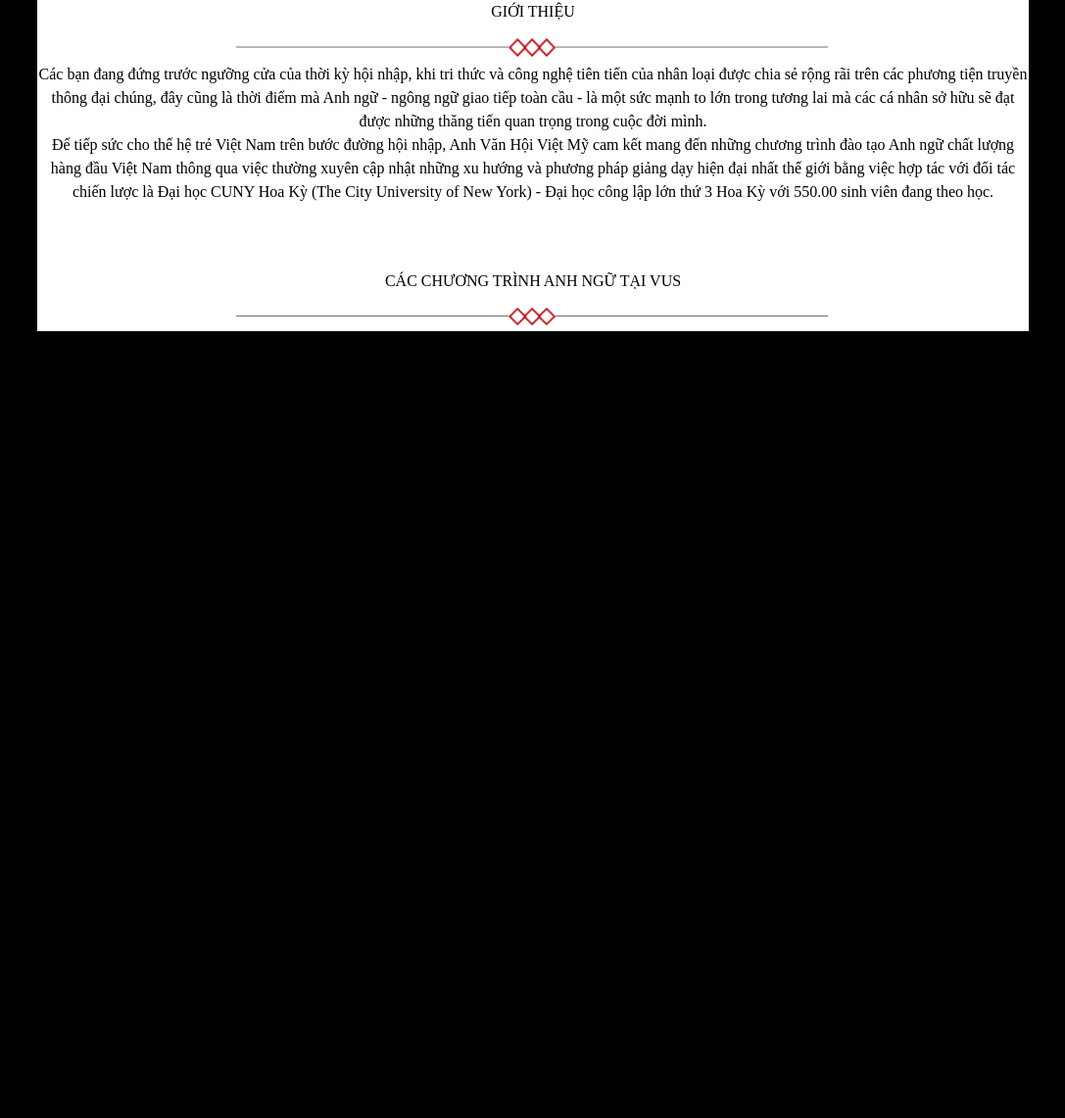
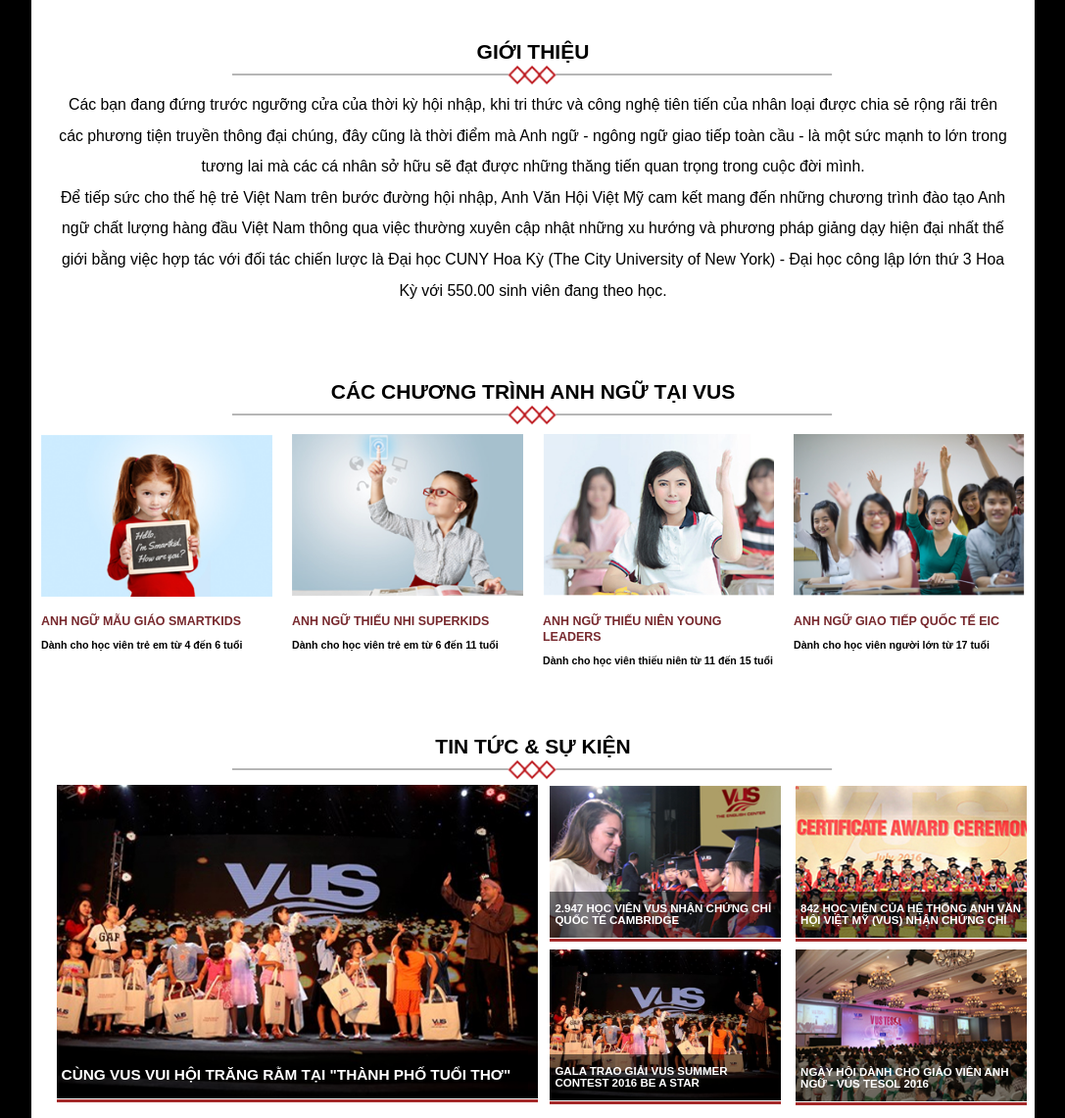
Before and after one commit to anhnd1995/FE-Cybersoft-Assignment2, a plain HTML site: page index.html in a window 1280 px wide. Shown: the part 513-1654 px from the top of the page at 98% size, without its empty margins (96-1183 px from the left). Before the commit the page ends 851 px from the top, so only its background shows below. Drawn offline with Linux system fonts and the light colour scheme.

Commit message:
Final commit. Finished assignment

```diff
--- a/index.html
+++ b/index.html
@@ -10,9 +10,9 @@
     <div class="container">
         <!-- Logo and banner -->
         <div class="header">
-        <img src="./asset/logo.png" alt="VUS Logo" id="header__logo">
-        <img src="./asset/slogan.png" alt="VUS Slogan" id="header__slogan">
-    </div>
+            <img src="./asset/logo.png" alt="VUS Logo" id="header__logo">
+            <img src="./asset/slogan.png" alt="VUS Slogan" id="header__slogan">
+        </div>
         <hr>
 
 
@@ -40,23 +40,122 @@
 
         <!-- Introduction -->
         <div class="title introduction">
-            <p>GIỚI THIỆU</p>
+            <b>GIỚI THIỆU</b><br>
             <img id="line" src="./asset/line.png" alt="line seperation">
             <p id="inrtroduction__paragraph">Các bạn đang đứng trước ngưỡng cửa của thời kỳ hội nhập, khi tri thức và công nghệ tiên tiến của nhân loại được chia sẻ rộng rãi trên các phương tiện truyền thông đại chúng, đây cũng là thời điểm mà Anh ngữ - ngông ngữ giao tiếp toàn cầu - là một sức mạnh to lớn trong tương lai mà các cá nhân sở hữu sẽ đạt được những thăng tiến quan trọng trong cuộc đời mình. <br>
             Để tiếp sức cho thế hệ trẻ Việt Nam trên bước đường hội nhập, Anh Văn Hội Việt Mỹ cam kết mang đến những chương trình đào tạo Anh ngữ chất lượng hàng đầu Việt Nam thông qua việc thường xuyên cập nhật những xu hướng và phương pháp giảng dạy hiện đại nhất thế giới bằng việc hợp tác với đối tác chiến lược là Đại học CUNY Hoa Kỳ (The City University of New York) - Đại học công lập lớn thứ 3 Hoa Kỳ với 550.00 sinh viên đang theo học.
             </p>
-            <br><br><br>
+            <br>
         </div>
 
 
         <!-- Program -->
         <div class="title program">
-            <p>CÁC CHƯƠNG TRÌNH ANH NGỮ TẠI VUS</p>
+            <b>CÁC CHƯƠNG TRÌNH ANH NGỮ TẠI VUS</b><br>
             <img id="line" src="./asset/line.png" alt="line seperation">
+            <div class="program__content">
+                <div class="program__content__item">
+                    <div class="program__content__img">
+                        <img src="./asset/chuong_trinh_1.png" alt="">
+                    </div>
+                    <div class="program__content__context">
+                        <b>ANH NGỮ MẪU GIÁO SMARTKIDS</b>
+                        <p>Dành cho học viên trẻ em từ 4 đến 6 tuổi</p>
+                    </div>
+                </div>
+
+                <div class="program__content__item">
+                    <div class="program__content__img">
+                        <img src="./asset/chuong_trinh_2.png" alt="">
+                    </div>
+                    <div class="program__content__context">
+                        <b>ANH NGỮ THIẾU NHI SUPERKIDS</b>
+                        <p>Dành cho học viên trẻ em từ 6 đến 11 tuổi</p>
+                    </div>
+                </div>
+
+                <div class="program__content__item">
+                    <div class="program__content__img">
+                        <img src="./asset/chuong_trinh_3.png" alt="">
+                    </div>
+                    <div class="program__content__context">
+                        <b>ANH NGỮ THIẾU NIÊN YOUNG LEADERS</b>
+                        <p>Dành cho học viên thiếu niên từ 11 đến 15 tuổi</p>
+                    </div>
+                </div>
+
+                <div class="program__content__item">
+                    <div class="program__content__img">
+                        <img src="./asset/chuong_trinh_4.png" alt="">
+                    </div>
+                    <div class="program__content__context">
+                        <b>ANH NGỮ GIAO TIẾP QUỐC TẾ EIC</b>
+                        <p>Dành cho học viên người lớn từ 17 tuổi</p>
+                    </div>
+                </div>
+            </div>
         </div>
 
+
+        <div class="clear"></div>
+
         <!-- News and Events -->
-        <div class="news"></div>
+        <div class="title news">
+            <b>TIN TỨC & SỰ KIỆN</b><br>
+            <img id="line" src="./asset/line.png" alt="line seperation">
+            <br>
+            <div class="news__left">
+                <div class="news__left__bg">
+                    <img src="./asset/tin_tuc_1.jpg" alt="">
+                </div>
+                <div class="news__left__text">
+                    <p>CÙNG VUS VUI HỘI TRĂNG RẰM TẠI "THÀNH PHỐ TUỔI THƠ"</p>
+                </div>
+            </div>
+
+            <div class="news__right">
+                <div class="news__right__top">
+                    <div class="news__right__top__item left" >
+                        <div class="news__right__bg">
+                            <img src="./asset/tin_tuc_2.jpg" alt="">
+                        </div>
+                        <div class="news__right__text"><p>2.947 HỌC VIÊN VUS NHẬN CHỨNG CHỈ QUỐC TẾ CAMBRIDGE</p></div>
+                    </div>
+                    <div class="news__right__top__item right">
+                        <div class="news__right__bg">
+                            <img src="./asset/tin_tuc_3.jpg" alt="">
+                        </div>
+                        <div class="news__right__text">
+                            <p>842 HỌC VIÊN CỦA HỆ THỐNG ANH VĂN HỘI VIỆT MỸ (VUS) NHẬN CHỨNG CHỈ</p>
+                        </div>
+                    </div>
+                </div>
+
+                <div class="news__right__bot">
+                    <div class="news__right__bot__item left">
+                        <div class="news__right__bg">
+                            <img src="./asset/tin_tuc_1.jpg" alt="">
+                        </div>
+                        <div class="news__right__text">
+                            <p>GALA TRAO GIẢI VUS SUMMER CONTEST 2016 BE A STAR</p>
+                        </div>
+                    </div>
+                    <div class="news__right__bot__item right">
+                        <div class="news__right__bg">
+                            <img src="./asset/tin_tuc_5.jpg" alt="">
+                        </div>
+                        <div class="news__right__text">
+                            <p>NGÀY HỘI DÀNH CHO GIÁO VIÊN ANH NGỮ - VUS TESOL 2016</p>
+                        </div>
+                    </div>
+                </div>
+            </div>
+
+
+
+        </div>
+        <div class="clear"></div>
+        <br>
     </div>
 </body>
 </html>
--- a/styles/style.css
+++ b/styles/style.css
@@ -1,5 +1,6 @@
 *{
     box-sizing: border-box;
+    font-family: Arial, Helvetica, sans-serif;
 }
 
 html, body{
@@ -7,12 +8,16 @@ html, body{
     height: 100%;
     margin-bottom: 0px;
     margin-top: 0px;
+    font-size: 14px;
+}
 
+.clear{
+    clear: both;
 }
 
 .container{
     background-color: white;
-    width: 80%;
+    width: 80vw;
     /* height: 100%; */
     margin: 0 auto;
 }
@@ -25,7 +30,7 @@ html, body{
 #header__slogan{
     float: right;
     margin-right: 10%;
-    width: 25%;
+    width: 23%;
 }
 
 .navmenu{
@@ -35,10 +40,10 @@ html, body{
 .navmenu li{
     display: inline-block;
     text-transform: uppercase;
-    font-size: 13px;
+    font-size: 1em;
     font-weight: bold;
-    font-family: Arial, Helvetica, sans-serif;
-    margin: 0 4px 0 0;
+
+    margin-right: 13px;
     color: gray;
 }
 
@@ -51,7 +56,7 @@ html, body{
 }
 
 #carousel__img{
-    max-width: 99%;
+    width: 99%;
     max-height: auto;
     margin-left: 0.5%;
     margin-right: auto;
@@ -59,15 +64,99 @@ html, body{
 
 .title{
     text-align: center;
+    margin-top: 60px;
+}
+
+.title b{
+    font-size: 1.5em;
 }
 
 #inrtroduction__paragraph{
     /* use max-width for text responsive  */
-    max-width: 1020px;
+    max-width: 95%;
     margin: 0 auto;
-    line-height: 1.5;
+    line-height: 2.0;
+    font-size: 1.13em;
 }
 
 #line{
     width: 60%;
 }
+
+/* PROGRAM */
+
+
+
+.program__content__item{
+    float: left;
+    width: 25%;
+    padding: 5px 10px 0
+}
+
+.program__content__img img{
+    width: 100%;
+    display: block;
+    padding-bottom: 16px;
+}
+
+.program__content__context{
+    text-align: left;
+}
+
+.program__content__context b{
+    color: #77282d;
+    font-size: 0.89em;
+}
+
+.program__content__context p {
+    font-weight: 600;
+    font-size: 0.76em;
+}
+
+/* NEWS */
+
+.news__left, .news__right, .news__right__top__item, .news__right__bot__item{
+    float: left;
+    width: 48%;
+    position: relative;
+    padding: 1px 0px 1px;
+    left: 2.5%;
+
+}
+
+.news__left img, .news__right img{
+    width: 100%;
+    display: block;
+}
+
+.news__left__text, .news__right__text{
+    position: absolute;
+    width: 100%;
+    bottom: 1px;
+    font-size: 0.9vw;
+    font-weight: 600;
+    color: white;
+    background: rgba(0, 0, 0, 0.5);
+    text-align: left;
+    padding-left: 5px;
+    /* border-bottom: 3px solid brown; */
+}
+
+.news__left__text{
+    font-size: 1.2vw;
+    width: 98%;
+}
+
+.news__left, .news__right__top__item , .news__right__bot__item{
+    border-bottom: 3px solid brown;
+
+}
+
+.news__right__bot__item{
+    top: 0.9vh
+}
+
+.news__right .right
+{
+    left: 5.5%
+}
```
